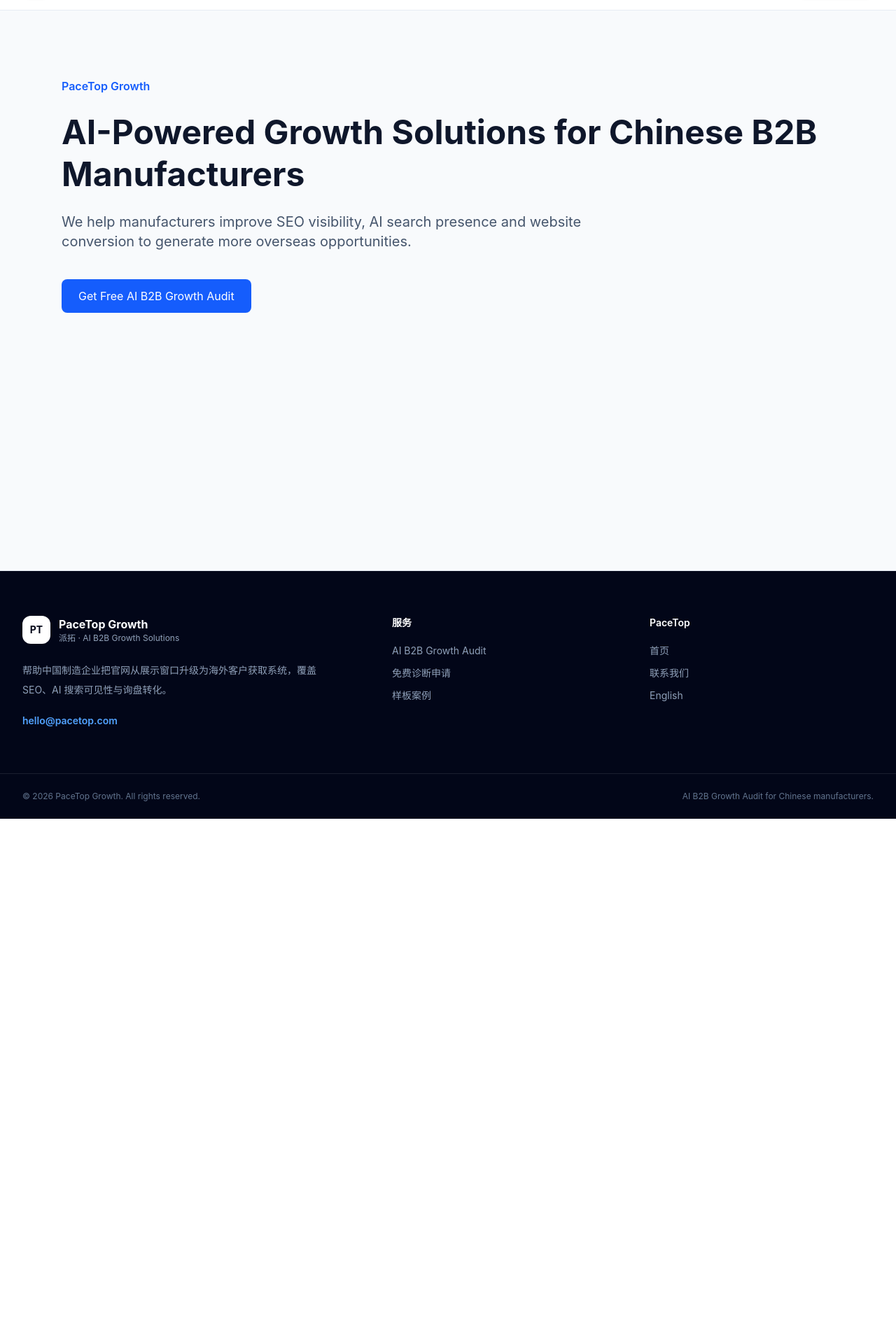
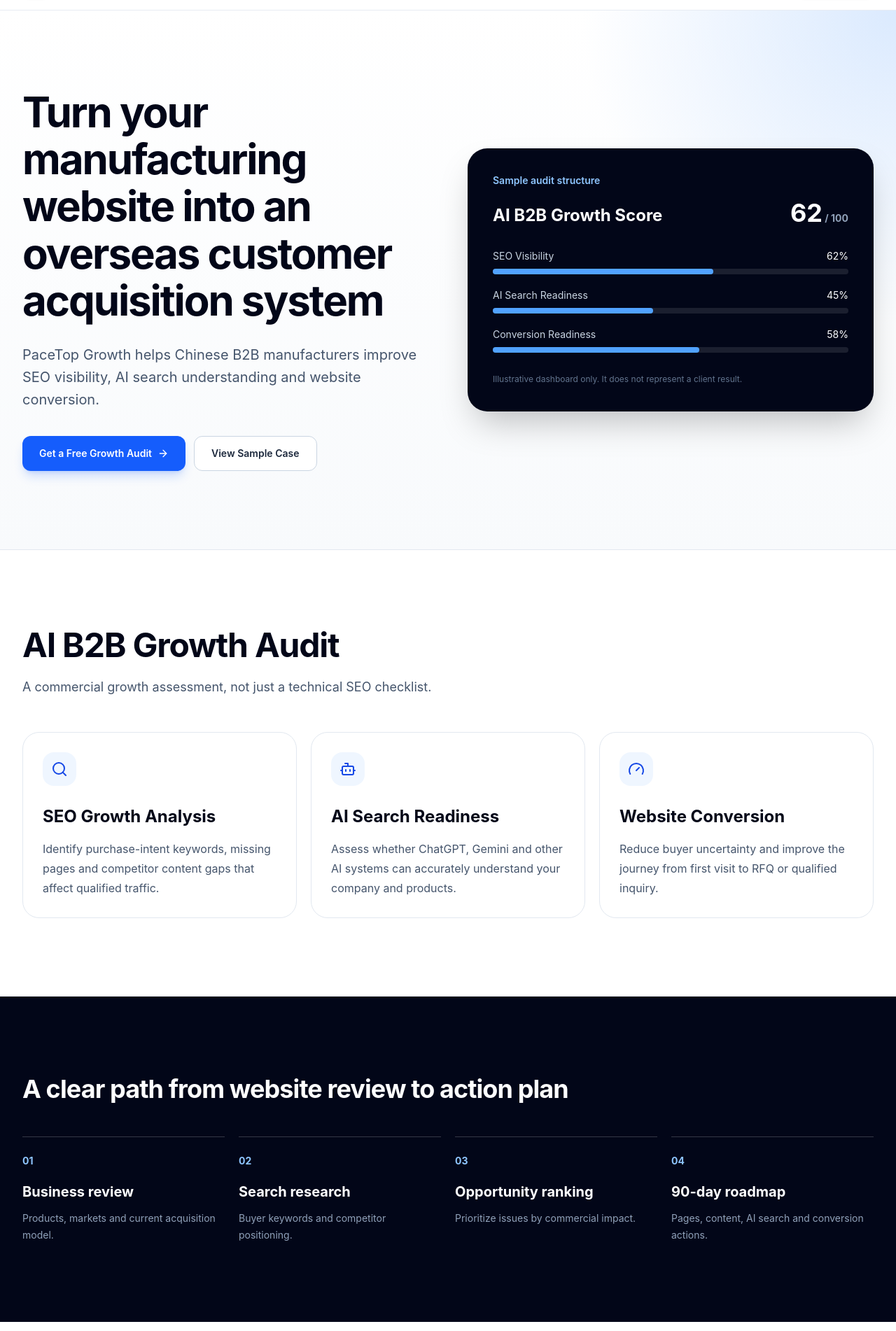
Before and after one commit to i20luoye/pacetop-growth, a Next.js app: page /en in a window 1280 px wide. Shown: the part 58-1960 px from the top of the page at 70% size. Before the commit the page ends 1228 px from the top, so only its background shows below. Built offline with nearby package versions, Linux system fonts and the light colour scheme.

Commit message:
Build complete English landing page

```diff
--- a/app/en/page.tsx
+++ b/app/en/page.tsx
@@ -1,17 +1,118 @@
+import { ArrowRight, Bot, Check, Gauge, Search } from "lucide-react";
+
+const services = [
+  {
+    icon: Search,
+    title: "SEO Growth Analysis",
+    text: "Identify purchase-intent keywords, missing pages and competitor content gaps that affect qualified traffic.",
+  },
+  {
+    icon: Bot,
+    title: "AI Search Readiness",
+    text: "Assess whether ChatGPT, Gemini and other AI systems can accurately understand your company and products.",
+  },
+  {
+    icon: Gauge,
+    title: "Website Conversion",
+    text: "Reduce buyer uncertainty and improve the journey from first visit to RFQ or qualified inquiry.",
+  },
+];
+
 export default function EnglishHome() {
   return (
-    <main className="min-h-screen bg-slate-50 text-slate-900">
-      <section className="mx-auto max-w-6xl px-6 py-24">
-        <p className="font-semibold text-blue-600">PaceTop Growth</p>
-        <h1 className="mt-6 text-5xl font-bold leading-tight">
-          AI-Powered Growth Solutions for Chinese B2B Manufacturers
-        </h1>
-        <p className="mt-6 max-w-3xl text-xl text-slate-600">
-          We help manufacturers improve SEO visibility, AI search presence and website conversion to generate more overseas opportunities.
-        </p>
-        <a className="mt-10 inline-block rounded-lg bg-blue-600 px-6 py-3 text-white" href="/audit-request">
-          Get Free AI B2B Growth Audit
-        </a>
+    <main className="bg-white text-slate-950">
+      <section className="border-b border-slate-200 bg-[radial-gradient(circle_at_top_right,#dbeafe_0,transparent_30%),linear-gradient(to_bottom,#ffffff,#f8fafc)]">
+        <div className="mx-auto grid max-w-7xl gap-14 px-5 py-20 sm:px-8 sm:py-28 lg:grid-cols-2 lg:items-center">
+          <div>
+            <h1 className="text-4xl font-bold leading-[1.12] tracking-[-0.035em] sm:text-5xl lg:text-6xl">
+              Turn your manufacturing website into an overseas customer acquisition system
+            </h1>
+            <p className="mt-7 max-w-2xl text-lg leading-8 text-slate-600 sm:text-xl">
+              PaceTop Growth helps Chinese B2B manufacturers improve SEO visibility, AI search understanding and website conversion.
+            </p>
+            <div className="mt-9 flex flex-col gap-3 sm:flex-row">
+              <a className="inline-flex items-center justify-center gap-2 rounded-xl bg-blue-600 px-6 py-3.5 text-sm font-semibold text-white shadow-lg shadow-blue-600/20 hover:bg-blue-700" href="/audit-request">
+                Get a Free Growth Audit <ArrowRight className="h-4 w-4" />
+              </a>
+              <a className="inline-flex items-center justify-center rounded-xl border border-slate-300 bg-white px-6 py-3.5 text-sm font-semibold text-slate-800 hover:bg-slate-50" href="/case-study/dyfab">
+                View Sample Case
+              </a>
+            </div>
+          </div>
+
+          <div className="rounded-[1.75rem] bg-slate-950 p-7 text-white shadow-2xl sm:p-9">
+            <p className="text-sm font-semibold text-blue-300">Sample audit structure</p>
+            <div className="mt-4 flex items-end justify-between">
+              <h2 className="text-2xl font-bold">AI B2B Growth Score</h2>
+              <p className="text-4xl font-bold">62<span className="text-sm text-slate-400"> / 100</span></p>
+            </div>
+            <div className="mt-8 space-y-5">
+              {[["SEO Visibility", 62], ["AI Search Readiness", 45], ["Conversion Readiness", 58]].map(([label, value]) => (
+                <div key={String(label)}>
+                  <div className="mb-2 flex justify-between text-sm"><span className="text-slate-300">{label}</span><span>{value}%</span></div>
+                  <div className="h-2 rounded-full bg-white/10"><div className="h-2 rounded-full bg-blue-400" style={{ width: `${value}%` }} /></div>
+                </div>
+              ))}
+            </div>
+            <p className="mt-7 text-xs leading-5 text-slate-500">Illustrative dashboard only. It does not represent a client result.</p>
+          </div>
+        </div>
+      </section>
+
+      <section id="services" className="py-20 sm:py-28">
+        <div className="mx-auto max-w-7xl px-5 sm:px-8">
+          <div className="max-w-3xl">
+            <h2 className="text-3xl font-bold tracking-tight sm:text-5xl">AI B2B Growth Audit</h2>
+            <p className="mt-5 text-lg leading-8 text-slate-600">A commercial growth assessment, not just a technical SEO checklist.</p>
+          </div>
+          <div className="mt-12 grid gap-5 lg:grid-cols-3">
+            {services.map(({ icon: Icon, title, text }) => (
+              <article className="rounded-3xl border border-slate-200 p-7" key={title}>
+                <span className="flex h-12 w-12 items-center justify-center rounded-2xl bg-blue-50 text-blue-700"><Icon className="h-6 w-6" /></span>
+                <h3 className="mt-7 text-2xl font-bold">{title}</h3>
+                <p className="mt-4 leading-7 text-slate-600">{text}</p>
+              </article>
+            ))}
+          </div>
+        </div>
+      </section>
+
+      <section id="process" className="bg-slate-950 py-20 text-white sm:py-28">
+        <div className="mx-auto max-w-7xl px-5 sm:px-8">
+          <h2 className="text-3xl font-bold tracking-tight sm:text-4xl">A clear path from website review to action plan</h2>
+          <div className="mt-12 grid gap-5 lg:grid-cols-4">
+            {[
+              ["01", "Business review", "Products, markets and current acquisition model."],
+              ["02", "Search research", "Buyer keywords and competitor positioning."],
+              ["03", "Opportunity ranking", "Prioritize issues by commercial impact."],
+              ["04", "90-day roadmap", "Pages, content, AI search and conversion actions."],
+            ].map(([number, title, text]) => (
+              <div className="border-t border-white/20 pt-6" key={number}>
+                <p className="text-sm font-bold text-blue-300">{number}</p>
+                <h3 className="mt-5 text-xl font-bold">{title}</h3>
+                <p className="mt-3 text-sm leading-6 text-slate-400">{text}</p>
+              </div>
+            ))}
+          </div>
+        </div>
+      </section>
+
+      <section id="plans" className="py-20 sm:py-28">
+        <div className="mx-auto grid max-w-7xl gap-12 px-5 sm:px-8 lg:grid-cols-2 lg:items-center">
+          <div>
+            <h2 className="text-3xl font-bold tracking-tight sm:text-4xl">Start with a low-risk website assessment</h2>
+            <p className="mt-5 text-lg leading-8 text-slate-600">The free summary identifies three important issues. A full audit adds competitor research, conversion analysis and a 90-day action roadmap.</p>
+            <a className="mt-8 inline-flex items-center gap-2 rounded-xl bg-blue-600 px-6 py-3.5 text-sm font-semibold text-white hover:bg-blue-700" href="/audit-request">Request Free Audit <ArrowRight className="h-4 w-4" /></a>
+          </div>
+          <div className="rounded-3xl border border-slate-200 bg-slate-50 p-8">
+            <h3 className="text-2xl font-bold">Full Growth Audit includes</h3>
+            <ul className="mt-6 space-y-4 text-slate-600">
+              {["SEO and buyer-keyword analysis", "AI search and entity-readiness review", "Competitor comparison", "Website conversion assessment", "90-day prioritized roadmap"].map((item) => (
+                <li className="flex gap-3" key={item}><Check className="mt-0.5 h-5 w-5 shrink-0 text-emerald-600" />{item}</li>
+              ))}
+            </ul>
+          </div>
+        </div>
       </section>
     </main>
   );
```
